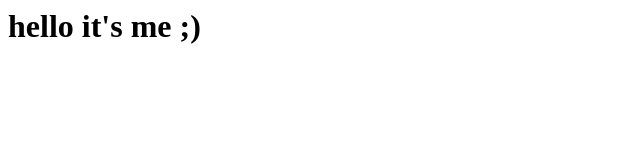
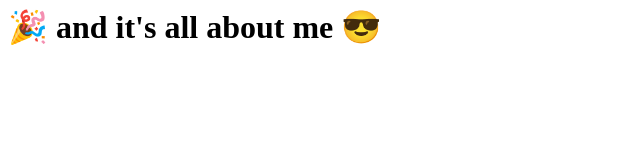
Before and after one commit to Amirbekyan/devops-task, a plain HTML site: page app/index.html in a window 1280 px wide. Shown: the whole page, without its empty margins (0-640 px from the left). Drawn offline with Linux system fonts and the light colour scheme.

Commit message:
build bravo

```diff
--- a/app/index.html
+++ b/app/index.html
@@ -1 +1 @@
-<h1>hello it's me ;)</h1>
+<h1> 🎉 and it's all about me 😎 </h1>
```
Also changed, not shown: 1 other file.
